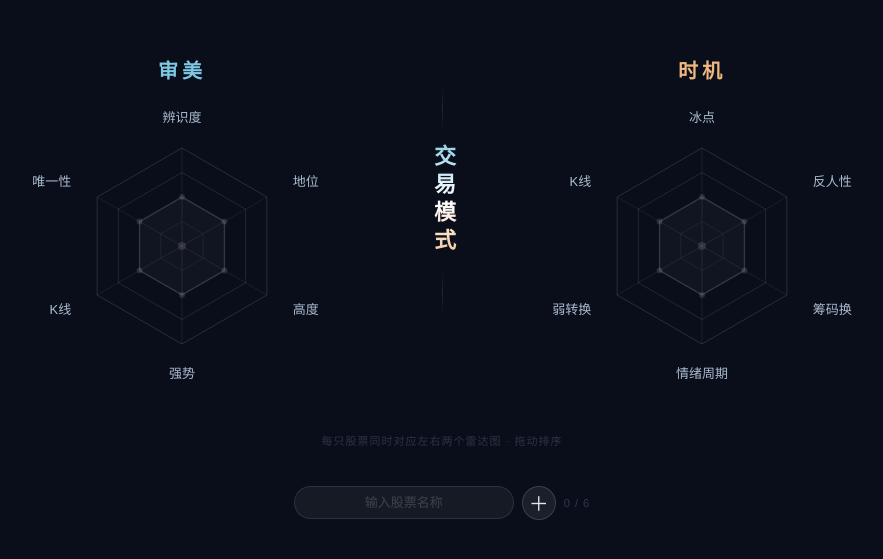
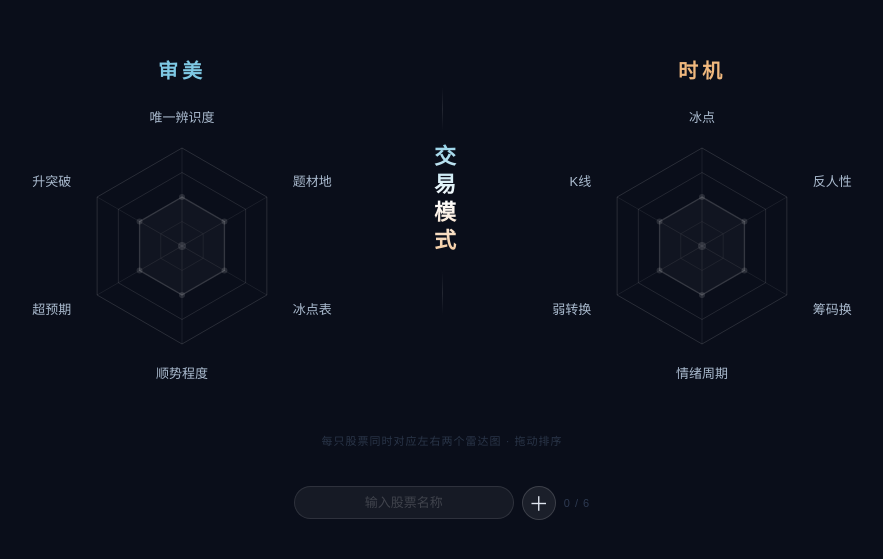
Before and after one commit to lizhaoxiong/home-trading-framework, a website: page public/index.html in a window 1280 px wide. Shown: the part 121-680 px from the top of the page, without its empty margins (198-1081 px from the left). Drawn offline with Linux system fonts and the light colour scheme; no server answers.

Commit message:
[审美] 更新雷达图维度标签

```diff
--- a/public/index.html
+++ b/public/index.html
@@ -319,7 +319,7 @@
 }
 
 /* ─────────────── 初始化雷达 ─────────────── */
-const radarL = new RadarChart('radarLeft',  ['辨识度','地位','高度','强势','K线','唯一性'], 'rgba(126,200,227,1)', '审美', scheduleSave);
+const radarL = new RadarChart('radarLeft',  ['唯一辨识度','题材地位','冰点表现','顺势程度','超预期','主升突破'], 'rgba(126,200,227,1)', '审美', scheduleSave);
 const radarR = new RadarChart('radarRight', ['冰点','反人性','筹码换手','情绪周期','强弱转换','K线'], 'rgba(240,184,126,1)', '时机', scheduleSave);
 
 /* ─────────────── 股票数据 ─────────────── */
```
